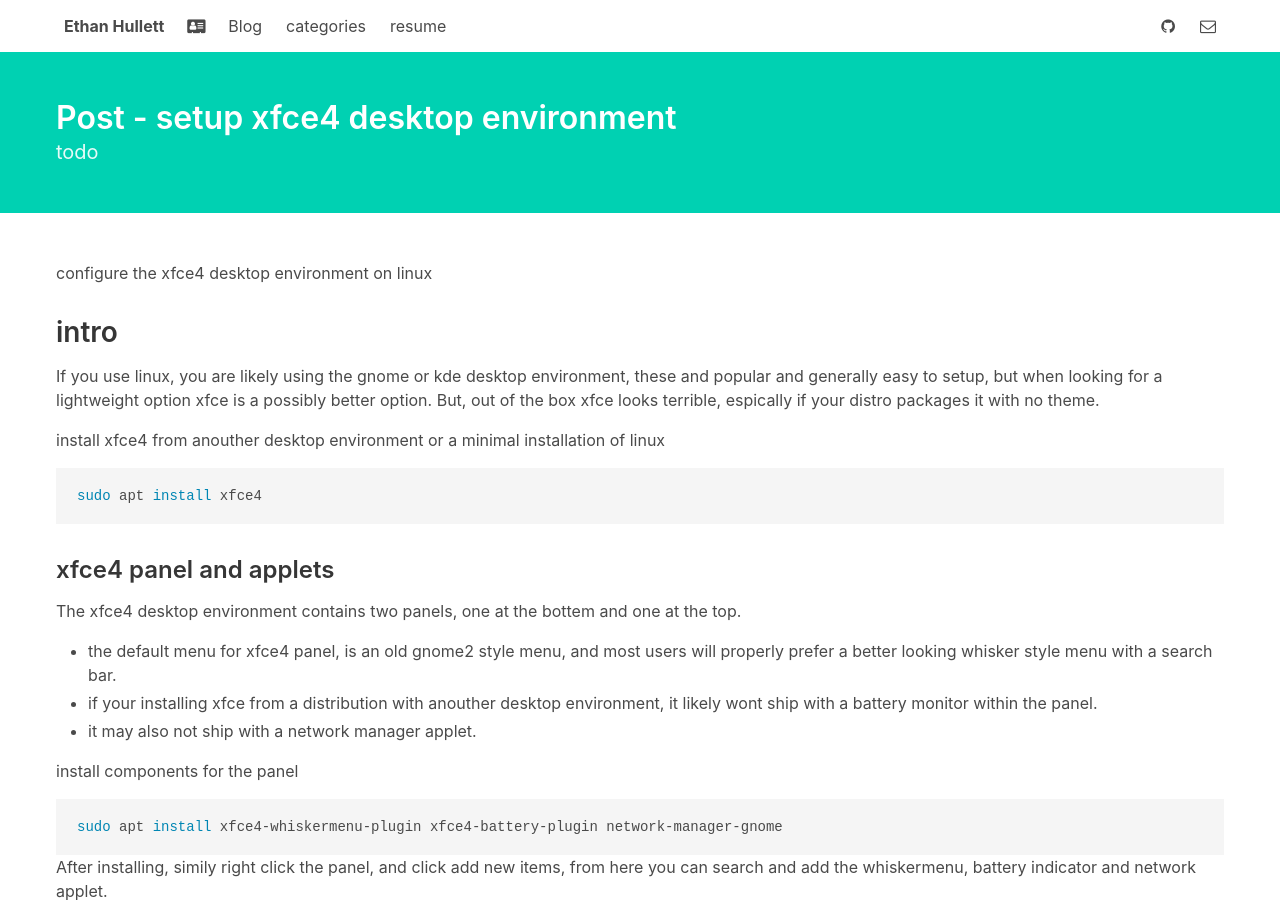
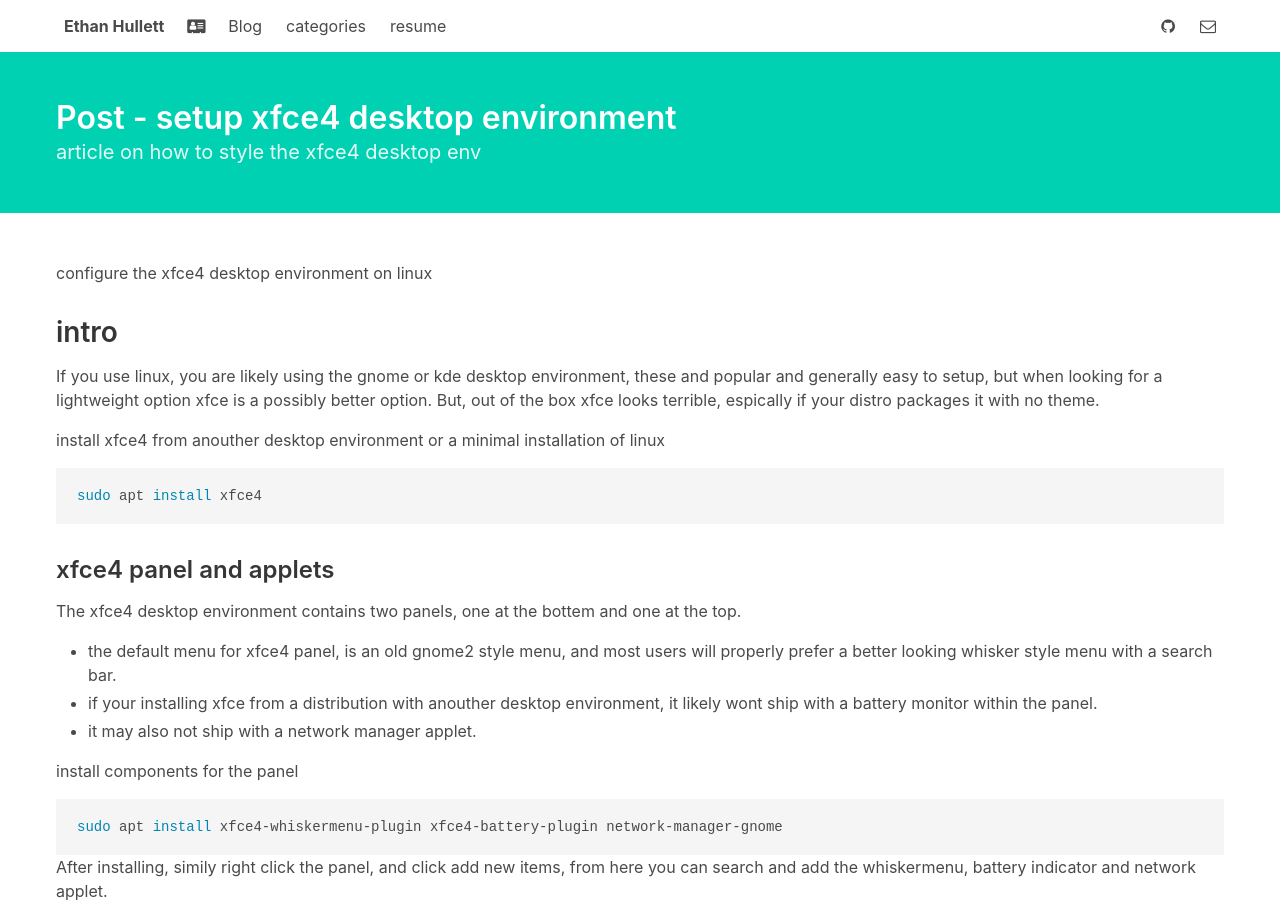
Before and after one commit to ethull/ethull.github.io, a Jekyll site: the page built from _posts/2020-10-10-xfce4-setup.md, in a window 1280 px wide and 900 px high. Built offline with Jekyll 4.4.1, drawn with Linux system fonts in a browser that asks for light colours.

Commit message:
maintenace

```diff
--- a/_posts/2020-10-10-xfce4-setup.md
+++ b/_posts/2020-10-10-xfce4-setup.md
@@ -1,7 +1,7 @@
 ---
 layout: post
 title: Post - setup xfce4 desktop environment
-description: todo
+description: article on how to style the xfce4 desktop env
 categories:
     - Post
 comments: true
```
Also changed, not shown: 1 other file.
